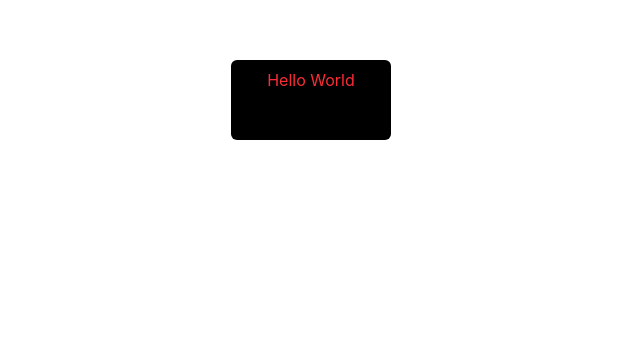
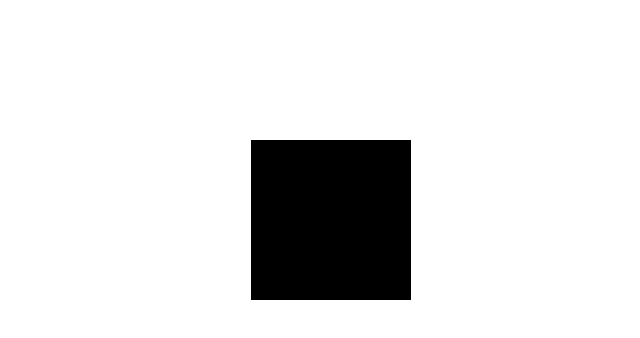
Before and after one commit to MyatSuMon253/framer-motion, a React (Vite) app: page / in a window 1280 px wide. Shown: the part 180-518 px from the top of the page, without its empty margins (309-949 px from the left). Built offline with nearby package versions, Linux system fonts and the light colour scheme.

Commit message:
transition prop

```diff
--- a/src/App.tsx
+++ b/src/App.tsx
@@ -2,13 +2,22 @@ import { motion } from "framer-motion";
 
 function App() {
   return (
-    <main className="m-10">
+    <main className="h-screen flex items-center justify-center">
       <motion.div
-        className="bg-black px-3 py-2 rounded-md text-red-500 text-center w-40 h-20"
-        animate={{ x: "500px", y: "200px" }}
-      >
-        Hello World
-      </motion.div>
+        className="bg-black w-40 h-40"
+        animate={{
+          scale: [1, 2, 2.5, 2, 1],
+          rotate: [0, 0, 100, 0, 0],
+          borderRadius: ["0%", "50%", "0%"],
+        }}
+        transition={{
+          delay: 2,
+          repeat: Infinity,
+          repeatDelay: 1,
+          duration: 2,
+          times: [0, 0.1, 0.2, 0.5],
+        }}
+      ></motion.div>
     </main>
   );
 }
```
